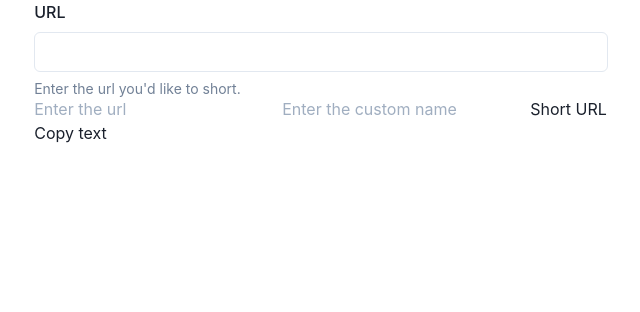
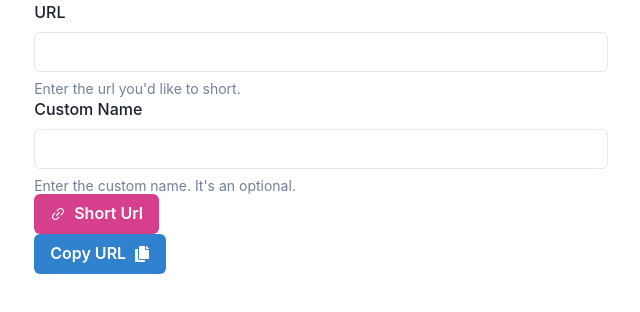
Before and after one commit to Syammed2429/anne-url-shortner, a React (Create React App) app: page / in a window 1280 px wide. Shown: the top 312 px of the page, without its empty margins (319-959 px from the left). Built offline with nearby package versions, Linux system fonts and the light colour scheme; no server answers.

Commit message:
added styles

```diff
--- a/package.json
+++ b/package.json
@@ -18,6 +18,7 @@
     "react": "^17.0.2",
     "react-copy-to-clipboard": "^5.0.4",
     "react-dom": "^17.0.2",
+    "react-icons": "^4.3.1",
     "react-scripts": "5.0.0",
     "typescript": "^4.5.4",
     "web-vitals": "^2.1.2"
--- a/src/components/URL/URL.tsx
+++ b/src/components/URL/URL.tsx
@@ -8,8 +8,13 @@ import {
     FormErrorMessage,
     FormHelperText,
     Input,
+    Button,
 } from '@chakra-ui/react'
+import { AiOutlineLink } from "react-icons/ai"
+import { FaCopy } from "react-icons/fa"
 
+// AiOutlineLink
+// FaCopy
 
 
 const URL: FC = () => {
@@ -19,12 +24,11 @@ const URL: FC = () => {
 
 
     const isError = url === ''
+    const isErrorr = customName === ''
 
 
     const API: any = process.env.REACT_APP_API
 
-    console.log('API:', API)
-    console.log('API:', API)
 
     const shortUrl = async () => {
         const { data } = await axios.get(API, {
@@ -69,20 +73,41 @@ const URL: FC = () => {
                 </FormControl>
 
 
+                <FormControl >
+                    <FormLabel htmlFor='email'>Custom Name</FormLabel>
+                    <Input
+                        id='name'
+                        type='text'
+                        onChange={(e) => setCustomName(e.target.value)}
+                    />
+                    {!isErrorr ? (
+                        <FormHelperText>
+                            Enter the custom name. It's an optional.
+                        </FormHelperText>
+                    ) : (
+                        <FormErrorMessage>It's an optional.</FormErrorMessage>
+                    )}
+                </FormControl>
 
-                <input
-                    onChange={(e) => setUrl(e.target.value)}
-                    type="text"
-                    placeholder="Enter the url" />
-                <input
-                    onChange={(e) => setCustomName(e.target.value)}
-                    type="text"
-                    placeholder="Enter the custom name" />
-                <button
+                <Button
                     onClick={shortUrl}
-                >Short URL</button>
-                <div id="myInput">{shortenUrl}</div>
-                <button onClick={copyToClipboard}>Copy text</button>
+                    leftIcon={<AiOutlineLink />}
+                    colorScheme='pink' variant='solid'>
+                    Short Url
+                </Button>
+
+                <div>
+
+                    <div id="myInput">{shortenUrl}</div>
+                    <Button
+                        onClick={copyToClipboard}
+                        rightIcon={<FaCopy />}
+                        colorScheme='blue' variant='solid'>
+                        Copy URL
+                    </Button>
+                </div>
+
+
                 <div>
                     {value}
                 </div>
```
Also changed, not shown: 1 other file (tests, documents, lock files or other folders).
